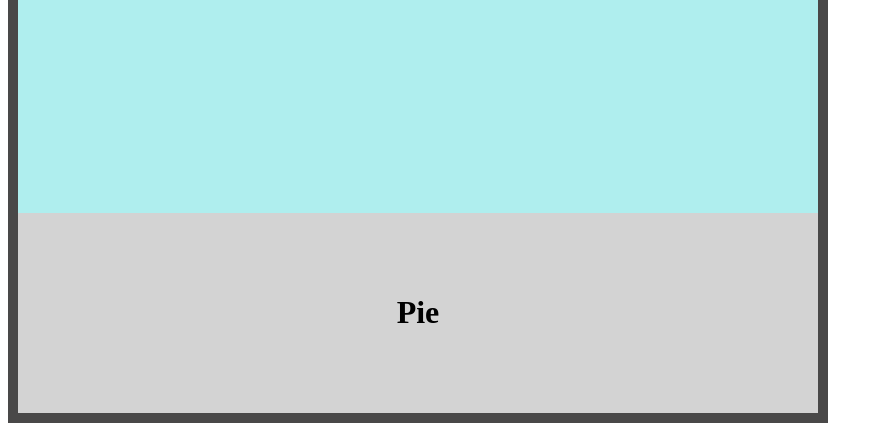
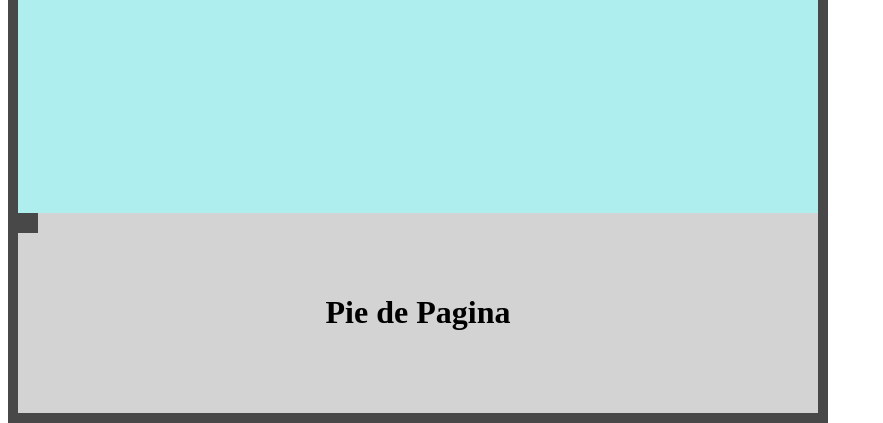
Before and after one commit to tone-stone/Leccion9, a plain HTML site: page index.html in a window 1280 px wide. Shown: the part 741-1164 px from the top of the page, without its empty margins (0-883 px from the left). Drawn offline with Linux system fonts and the light colour scheme.

Commit message:
segundo commit

```diff
--- a/index.html
+++ b/index.html
@@ -22,9 +22,14 @@
         <h1>Contenido</h1>
         <p><strong>Lorem ipsum dolor sit amet consectetur adipisicing elit.</strong></p>
       </div>
+<section>
+  <div class="conteiner">
+
+  </div>
+</section>
 
       <div class="footer">
-        <h1>Pie</h1>
+        <h1>Pie de Pagina</h1>
       </div>
 
     </div>
```
